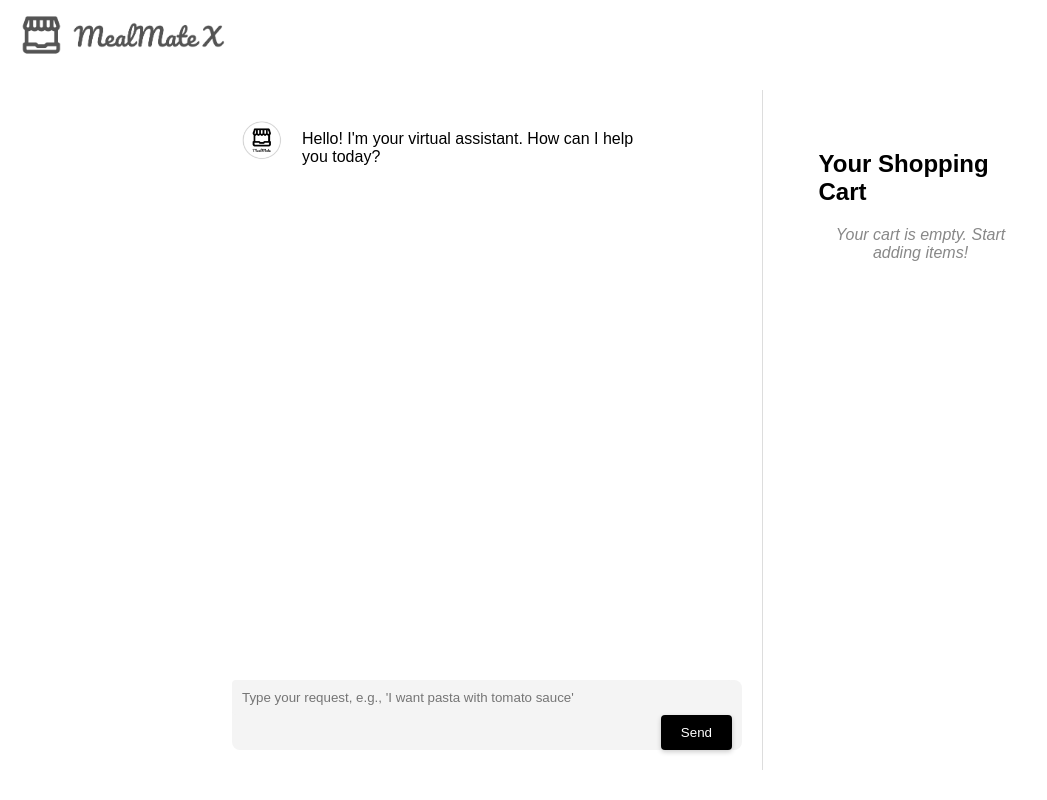
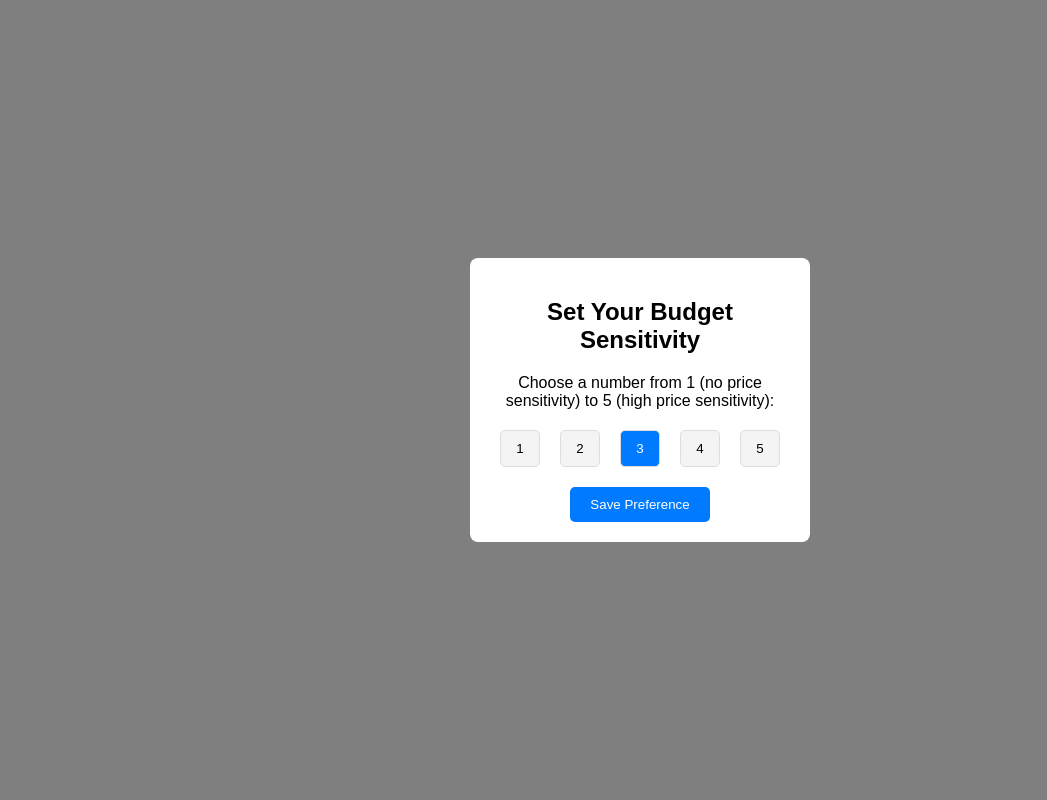
Before and after one commit to LIYunzhe1408/MealMate, a React (Create React App) app in the folder frontend/: page / in a window 1280 px wide. Shown: the whole page, without its empty margins (0-1047 px from the left). Built offline with nearby package versions, Linux system fonts and the light colour scheme.

Commit message:
frontend for budget sensitivity

```diff
--- a/frontend/src/App.js
+++ b/frontend/src/App.js
@@ -1,32 +1,79 @@
-import React, { useState } from "react";
+import React, { useState, useEffect } from "react";
 import "./App.css";
 import ShoppingCart from "./components/ShoppingCart";
 import Chat from "./components/Chat";
+import BudgetModal from "./components/BudgetModal";
 import logo from "./assets/MealMate-logo.png";
 
 function App() {
+    const [budgetPreference, setBudgetPreference] = useState(null); // Budget preference state
+    const [showModal, setShowModal] = useState(true); // Modal visibility state
     const [cart, setCart] = useState([]); // Manage cart items
+
+    useEffect(() => {
+        // Check if a budget preference is already saved in localStorage
+        const savedBudget = localStorage.getItem("budgetPreference");
+        if (savedBudget) {
+            setBudgetPreference(parseInt(savedBudget));
+            setShowModal(false); // Close the modal if budget is already set
+        }
+    }, []);
+
+    const handleSetBudgetPreference = (budget) => {
+        console.log(`Budget Sensitivity Selected: ${budget}`); // Log the budget sensitivity
+        setBudgetPreference(budget); // Save budget preference to state
+        localStorage.setItem("budgetPreference", budget); // Save to localStorage for persistence
+        setShowModal(false); // Close the modal
+    };
 
     return (
         <div className="app">
+            {/* Show Budget Modal */}
+            {showModal && (
+                <BudgetModal setBudgetPreference={handleSetBudgetPreference} />
+            )}
+
+            {/* App content when modal is closed */}
+            {!showModal && (
+                <>
                     <header className="header">
-                <img src={logo} alt="TJ Logo" className="logo" />
-                {/*<nav>*/}
-                {/*    <a href="#shop">Shop</a>*/}
-                {/*    <a href="#about">About</a>*/}
-                {/*    <a href="#contact">Contact</a>*/}
-                {/*</nav>*/}
+                        <img src={logo} alt="MealMate Logo" className="logo" />
+                        {/* Uncomment the nav section if needed */}
+                        {/*<nav>
+                            <a href="#shop">Shop</a>
+                            <a href="#about">About</a>
+                            <a href="#contact">Contact</a>
+                        </nav>*/}
                     </header>
                     <main className="main">
                         <div className="content-container">
                             <div className="char">
-                        <Chat setCart={setCart} cart={cart} />
+                                <Chat
+                                    setCart={setCart}
+                                    cart={cart}
+                                    budgetPreference={budgetPreference} // Pass budget to Chat
+                                />
                             </div>
                             <div className="scart">
-                        <ShoppingCart cart={cart} setCart={setCart} />
+                                <ShoppingCart
+                                    cart={cart}
+                                    setCart={setCart}
+                                />
                             </div>
                         </div>
+                        <button
+                            className="reset-button"
+                            onClick={() => {
+                                localStorage.removeItem("budgetPreference");
+                                setBudgetPreference(null);
+                                setShowModal(true);
+                            }}
+                        >
+                            Reset Budget Preference
+                        </button>
                     </main>
+                </>
+            )}
         </div>
     );
 }
--- /dev/null
+++ b/frontend/src/components/BudgetModal.js
@@ -0,0 +1,79 @@
+import React, { useState } from "react";
+
+const BudgetModal = ({ setBudgetPreference }) => {
+    const [budget, setBudget] = useState(3); // Default is 3 (moderate sensitivity)
+
+    const handleSave = () => {
+        setBudgetPreference(budget); // Pass budget to parent component
+    };
+
+    return (
+        <div style={styles.modalOverlay}>
+            <div style={styles.modal}>
+                <h2>Set Your Budget Sensitivity</h2>
+                <p>Choose a number from 1 (no price sensitivity) to 5 (high price sensitivity):</p>
+                <div style={styles.options}>
+                    {[1, 2, 3, 4, 5].map((num) => (
+                        <button
+                            key={num}
+                            style={{
+                                ...styles.optionButton,
+                                backgroundColor: num === budget ? "#007bff" : "#f4f4f4",
+                                color: num === budget ? "white" : "black",
+                            }}
+                            onClick={() => setBudget(num)}
+                        >
+                            {num}
+                        </button>
+                    ))}
+                </div>
+                <button style={styles.saveButton} onClick={handleSave}>
+                    Save Preference
+                </button>
+            </div>
+        </div>
+    );
+};
+
+const styles = {
+    modalOverlay: {
+        position: "fixed",
+        top: 0,
+        left: 0,
+        width: "100%",
+        height: "100%",
+        backgroundColor: "rgba(0, 0, 0, 0.5)",
+        display: "flex",
+        alignItems: "center",
+        justifyContent: "center",
+        zIndex: 1000,
+    },
+    modal: {
+        backgroundColor: "white",
+        padding: "20px",
+        borderRadius: "8px",
+        textAlign: "center",
+        width: "300px",
+    },
+    options: {
+        display: "flex",
+        justifyContent: "space-around",
+        margin: "20px 0",
+    },
+    optionButton: {
+        padding: "10px 15px",
+        border: "1px solid #ddd",
+        borderRadius: "5px",
+        cursor: "pointer",
+    },
+    saveButton: {
+        padding: "10px 20px",
+        backgroundColor: "#007bff",
+        color: "white",
+        border: "none",
+        borderRadius: "5px",
+        cursor: "pointer",
+    },
+};
+
+export default BudgetModal;
```
Lines whose indentation alone changed are shown as unchanged.
